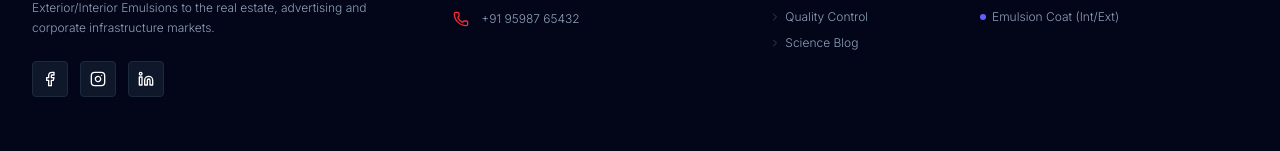
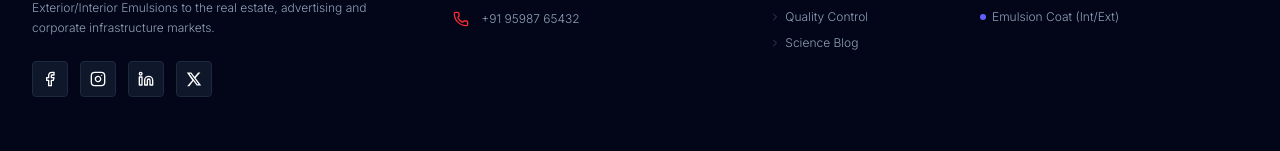
Before and after one commit to D-One98/B_MaxxGlow, a React (Vite) app: page / in a window 1280 px wide. Shown: the part 6225-6376 px from the top of the page. Built offline with nearby package versions, Linux system fonts and the light colour scheme.

Commit message:
addded more social links

```diff
--- a/src/App.tsx
+++ b/src/App.tsx
@@ -1214,6 +1214,7 @@ export default function App() {
               >
                 <Facebook className="w-4 h-4" />
               </a>
+
               <a
                 href="https://www.instagram.com/bmaxxglowpaints/"
                 target="_blank"
@@ -1223,8 +1224,9 @@ export default function App() {
               >
                 <Instagram className="w-4 h-4" />
               </a>
+
               <a
-                  href="https://linkedin.com"
+                href="https://www.linkedin.com/in/belkhariya-paints"
                 target="_blank"
                 rel="noopener noreferrer"
                 className="w-9 h-9 bg-slate-900 hover:bg-red-600 text-white rounded transition-colors flex items-center justify-center border border-slate-800"
@@ -1232,8 +1234,28 @@ export default function App() {
               >
                 <Linkedin className="w-4 h-4" />
               </a>
+
+              {/* X (Twitter) Icon - perfectly aligned with the square theme */}
+              <a
+                href="https://x.com/MaxxGlowPaints"
+                target="_blank"
+                rel="noopener noreferrer"
+                className="w-9 h-9 bg-slate-900 hover:bg-red-600 text-white rounded transition-colors flex items-center justify-center border border-slate-800"
+                aria-label="Follow us on X"
+              >
+                <svg
+                  xmlns="http://www.w3.org/2000/svg"
+                  viewBox="0 0 24 24"
+                  fill="currentColor"
+                  className="w-4 h-4"
+                >
+                  <path d="M18.244 2.25h3.308l-7.227 8.26 8.502 11.24H16.17l-5.214-6.817L4.99 22.75H1.68l7.73-8.835L1.254 2.25H8.08l4.713 6.231zm-1.161 17.52h1.833L7.084 4.126H5.117z"/>
+                </svg>
+              </a>
             </div>
+
             </div>
+
 
             {/* Column 2: Get in Touch (Location marker, email, phone) */}
             <div className="lg:col-span-3 flex flex-col gap-5">
```
Lines whose indentation alone changed are shown as unchanged.
